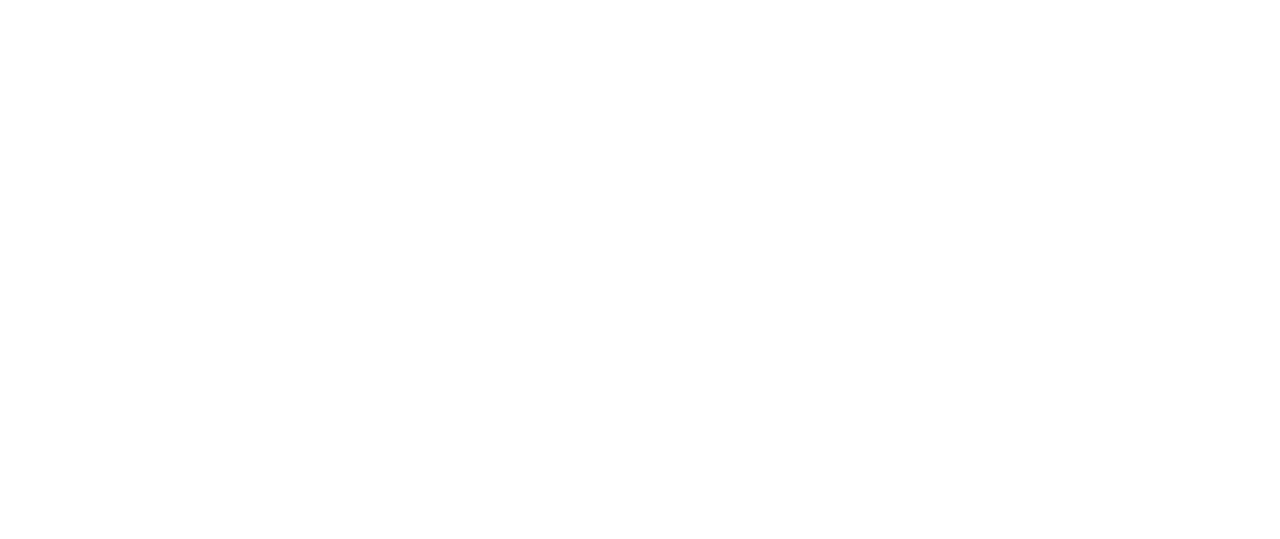
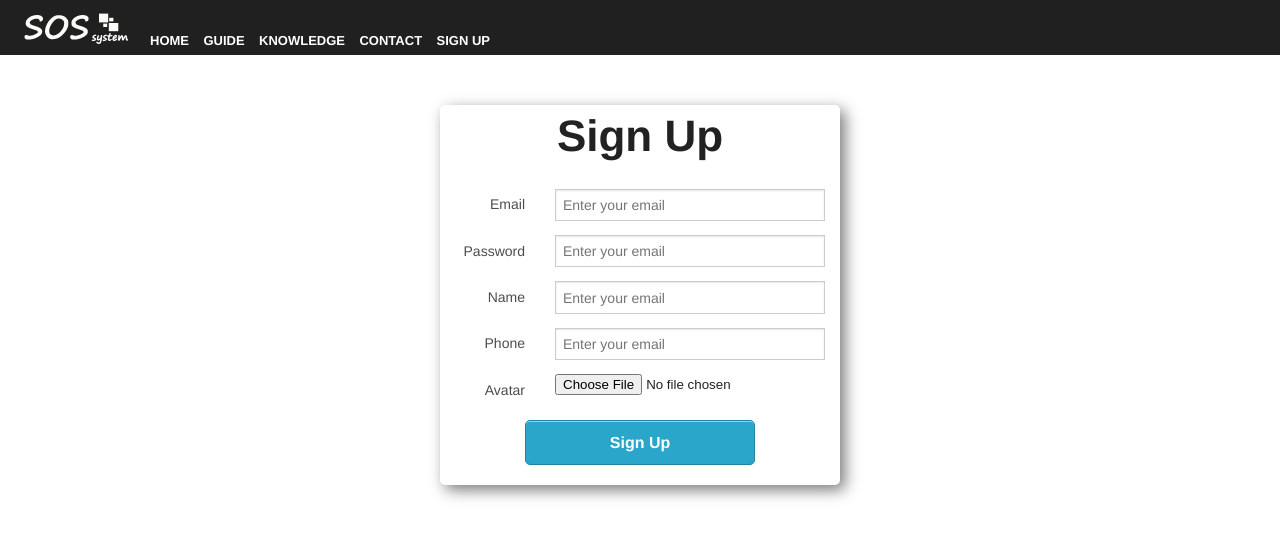
Before and after one commit to Zatanzone/soss, a PHP site: page /zatanzoneme/form/signup in a window 1280 px wide. Before the commit the part shown is empty. Shown: the top 539 px of the page. Run offline with PHP 8.4, Linux system fonts and the light colour scheme.

Commit message:
add Sign Up page

```diff
--- a/application/config/config.php
+++ b/application/config/config.php
@@ -224,7 +224,7 @@ $config['cache_path'] = '';
 | MUST set an encryption key.  See the user guide for info.
 |
 */
-$config['encryption_key'] = '';
+$config['encryption_key'] = 'q0231sz!!1@asd';
 
 /*
 |--------------------------------------------------------------------------
--- a/application/controllers/form.php
+++ b/application/controllers/form.php
@@ -3,12 +3,14 @@ class Form extends CI_Controller {
 
 	function index()
 	{
-		$this->load->view('manuindex');
-		$this->load->view('form/signin');
+		//$this->load->view('manuindex');
+		//$this->load->view('form/signin');
 	}
 
 	function signin() {
-	$this->load->library('form_validation');
+
+		//$this->load->library('session');
+		$this->load->library('form_validation');
 
 		$this->form_validation->set_rules('password', 'Password', 'required');
 
@@ -22,14 +24,44 @@ class Form extends CI_Controller {
 		}
 		else
 		{
+
+			$signin['email']  = $this->input->post('email');
+			$signin['pwd'] = $this->input->post('password');
+
+			$data = $this->User_model->checkSignIn($signin);
+
+			if ($data) {
+				redirect('/main');
+			}else{
+				$this->load->view('manuindex');
+				$this->load->view('form/signin');
+			}
+
+		}
+	}
+
+	function signup() {
+
+		//$this->load->view('form/signup');
+
+		$this->load->library('form_validation');
+
+		$this->form_validation->set_rules('password', 'Password', 'required');
+
+		$this->form_validation->set_rules('email', 'Email', 'required|valid_email');
+
+
+		if ($this->form_validation->run() == FALSE)
+		{
+			$this->load->view('manuindex');
+			$this->load->view('form/signup');
+		}
+		else
+		{
 			echo "Sign In Success!!";
 			//$this->load->view('index/formsuccess');
 		}
 	}
 
-	function signup() {
-
-	}
-
 }
 ?>
--- a/application/views/form/signup.php
+++ b/application/views/form/signup.php
@@ -1 +1,60 @@
-<?php
+<center>
+<div class = "signin-box">
+<h1>Sign Up</h1>
+<?php echo form_open('form/signup'); ?>
+<?php echo form_error('email','<font color="error">');?>
+<div >
+<div class="row">
+        <div class="small-3 columns">
+          <label for="right-label" class="right inline">Email</label>
+        </div>
+        <div class="small-9 columns">
+          <input type="text" id="right-label" name="email" placeholder="Enter your email">
+        </div>
+  </div>
+
+  <div class="row">
+        <div class="small-3 columns">
+          <label for="right-label" class="right inline">Password</label>
+        </div>
+        <div class="small-9 columns">
+          <input type="password" id="right-label" name="password" placeholder="Enter your email">
+        </div>
+  </div>
+
+  <div class="row">
+        <div class="small-3 columns">
+          <label for="right-label" class="right inline">Name</label>
+        </div>
+        <div class="small-9 columns">
+          <input type="text" id="right-label" name="name" placeholder="Enter your email">
+        </div>
+  </div>
+
+  <div class="row">
+        <div class="small-3 columns">
+          <label for="right-label" class="right inline">Phone</label>
+        </div>
+        <div class="small-9 columns">
+          <input type="text" id="right-label" name="phone" placeholder="Enter your email">
+        </div>
+  </div>
+
+  <div class="row">
+        <div class="small-3 columns">
+          <label for="right-label" class="right inline">Avatar</label>
+        </div>
+        <div class="small-9 columns">
+          <input type="file" id="right-label" name="phone" placeholder="Enter your email">
+        </div>
+  </div>
+
+
+
+<div><input type="submit" value="Sign Up" class="button signin-btn"/></div>
+
+</form>
+</div>
+</center>
+</body>
+</html>
--- a/application/views/index.php
+++ b/application/views/index.php
@@ -85,7 +85,7 @@
 				</div>
 		 		<center>
 						<a href="form/signin" class="button" style="width: 245px;" >Sign In</a>
-						<a href="#" class="button success" style="width: 245px;">Create your account</a>
+						<a href="form/signup" class="button success" style="width: 245px;">Create your account</a>
 				</center>
 			</div>
 			<hr />
```
